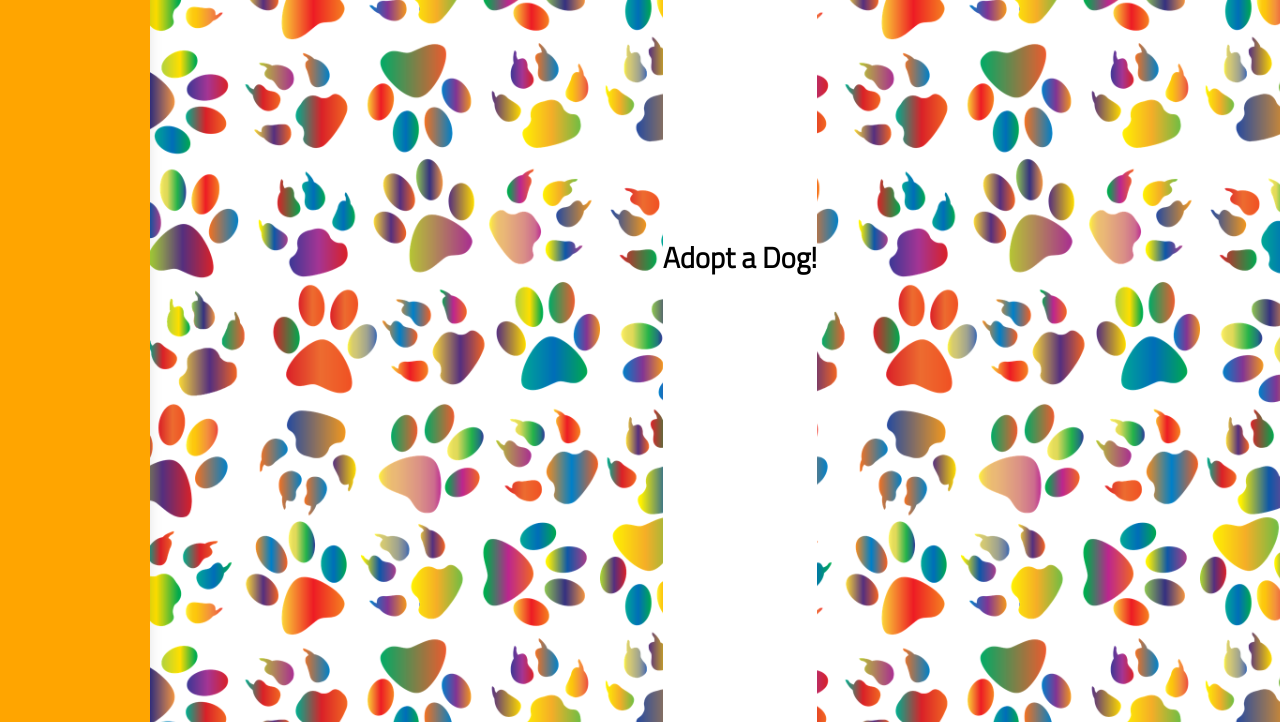
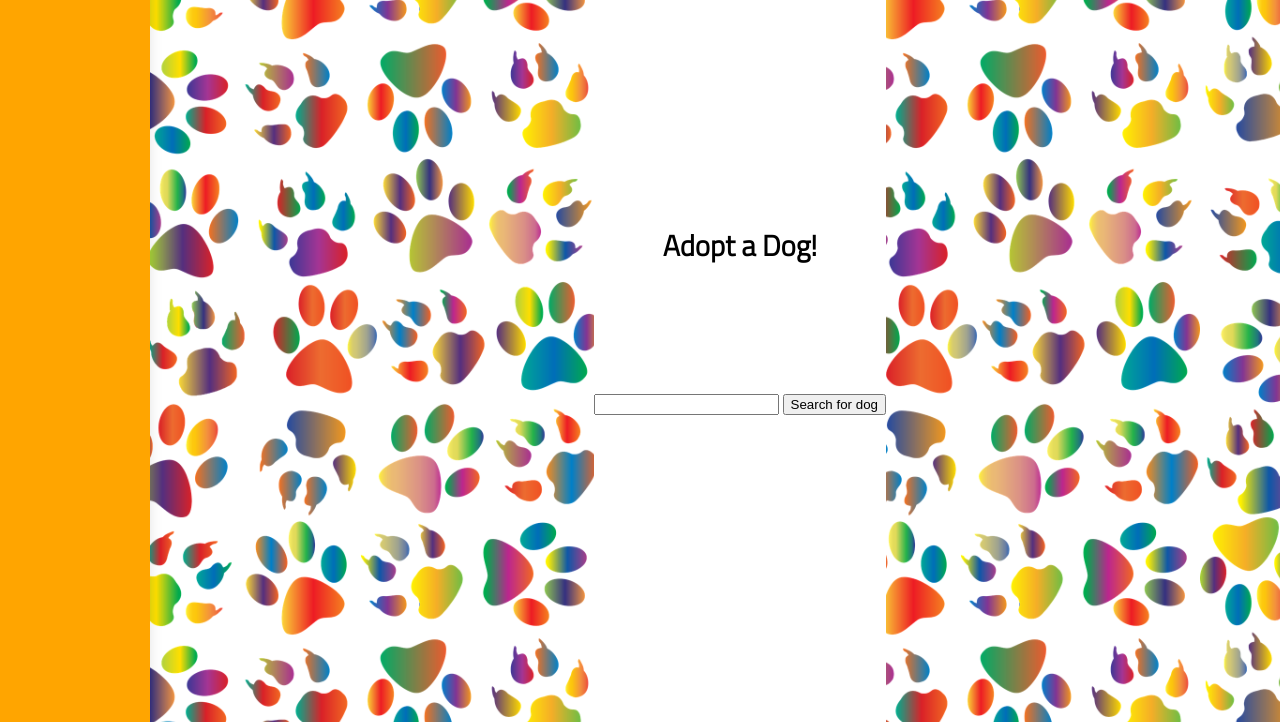
Before and after one commit to KhaymanaKing/half-baked-adopt-a-dog, a plain HTML site: page index.html in a window 1280 px wide. Shown: the part 78-800 px from the top of the page. Drawn offline with nearby package versions, Linux system fonts and the light colour scheme; no server answers.

Commit message:
working on search function on friday

```diff
--- a/app.js
+++ b/app.js
@@ -1,9 +1,13 @@
 import { getDogs } from './fetch-utils.js';
 import { renderDogCard } from './render-utils.js';
+// import { dogSearch } from './fetch-utils.js';
 
+// const form = document.querySelector('form');
 const dogListContainer = document.getElementById('dog-list-container');
 
 // on load
+
+
 window.addEventListener('load', async() => {
     const dogs = await getDogs();
 
@@ -15,5 +19,3 @@ window.addEventListener('load', async() => {
         console.log(dogs);
     }
 });
-// fetch all dogs
-// render and append all dog cards to the container
--- a/index.html
+++ b/index.html
@@ -21,10 +21,12 @@
         <section class="main-section">
             <h2>Adopt a Dog!</h2>
             <div id="dog-list-container">
-
             </div>
+            <form>
+                <input id ='dog-search'>
+                <button id ='dog-search-button'>Search for dog</button>
+            </form>
         </section>
-
     </main>
 
     <script type="module" src="./app.js"></script>
```
Also changed, not shown: fetch-utils.js (line endings or trailing spaces).
